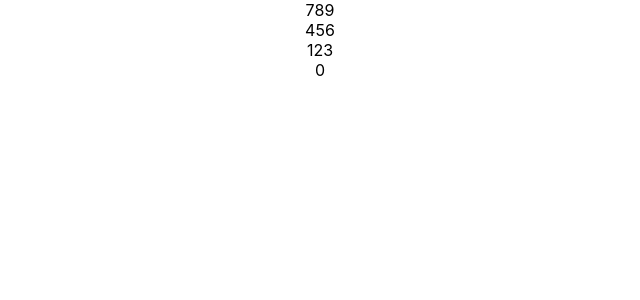
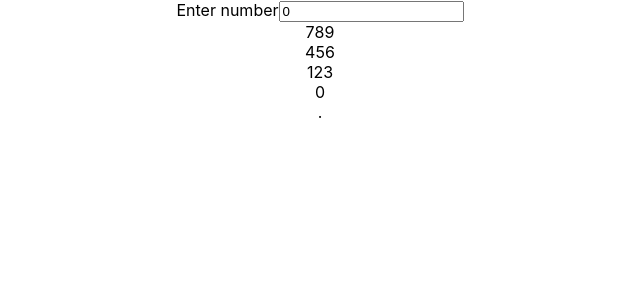
Before and after one commit to rupamita-animaker/Electron-React-Calculator, a React (Create React App) app: page / in a window 1280 px wide. Shown: the top 300 px of the page, without its empty margins (320-960 px from the left). Built offline with nearby package versions, Linux system fonts and the light colour scheme.

Commit message:
feature-1 first commit

```diff
--- a/src/App.js
+++ b/src/App.js
@@ -1,30 +1,72 @@
-import logo from './logo.svg';
 import './App.css';
+import React, { useState } from 'react';
+import Keypad from './components/Keypad';
+import Screen from './components/Screen';
 
 function App() {
-  const digits = [];
-  for(let i=9; i>=0; i=i-3) {
-    if(i==0) {
-      digits.push(
-        <div style={{display: 'inline-block'}} className='digit' key={i}>
-          {i}
-        </div>
-      );
-    } else {
-      for(let j=(i-3+1); j<=i; j++) {
-        digits.push(
-          <div style={{display: 'inline-block'}} className='digit' key={j}>
-            {j}
-          </div>
-        )
+  const operators = {
+    '+' : (a, b) => {return a+b},
+    '-' : (a, b) => {return a-b},
+    '*' : (a, b) => {return a*b},
+    '/' : (a, b) => {return a/b},
+    '%' : (a) => {return a/100}
+  };
+
+  const [value, setValue] = useState(0); // last value enetered
+  const [evaluate, setEvaluate] = useState(false); // will be set to true when '=' is clicked
+  const [infix, setInfix] = useState([]);
+  const [postfix, setPostfix] = useState([]);
+  const [lastInp, setLastInp] = useState(0);
+
+  function handleInputChange(inp) {
+    let lastIndex = inp.length - 1;
+    if(inp[lastIndex] != '=') {
+      setValue(inp);
+    }
+    if (inp === '') {
+      console.log('empty');
+      return;
+    }
+
+    console.log('inp[lastIndex]: ' + inp[lastIndex]);
+
+    if(inp[lastIndex] in operators || inp[lastIndex] == '=') {
+      setLastInp(inp[lastIndex]); // the previous updated value will be acknowledged now and the latest value will be placed in queue
+      if(inp[lastIndex] != '=') {
+        setInfix([...infix, lastInp, inp[lastIndex]]);
       }
-      digits.push(<br/>);
+      else {
+        setInfix([...infix, lastInp]);
+        testFunc();
+      }
     }
+    else if ((lastInp in operators || Number(lastInp) == 0) && inp[lastIndex] != '.') {
+      console.log('if 2 lastInp: ' + lastInp);
+      setLastInp(inp[lastIndex]);
+    }
+    else {
+      setLastInp(lastInp + inp[lastIndex]);
+    }
+    console.log('after (lastInp): ' + lastInp);
+    console.log('infix: ' + infix);
+  }
+
+  function testFunc() {
+    setInfix([...infix, 'eval']);
+    console.log('infix: ' + infix);
   }
 
   return (
     <div className="App">
-      {digits}
+      <form>
+        <label>Enter number</label>
+        <input id='test-number' value={value} onChange={(event) => {
+          handleInputChange(event.target.value);
+        }}></input>
+        <div>{infix}</div>
+      </form>
+      <Screen/>
+      <Keypad/>
     </div>
   );
 }
--- /dev/null
+++ b/src/components/Keypad.js
@@ -0,0 +1,34 @@
+function Keypad () {
+    const digits = [];
+    for(let i=9; i>0; i=i-3) {
+        for(let j=(i-3+1); j<=i; j++) {
+            digits.push(
+            <div style={{display: 'inline-block'}} className='digit' key={j}>
+                {j}
+            </div>
+            )
+        }
+        digits.push(<br/>);
+    }
+
+    return (
+        <div className="keypad">
+            <div className="operands">
+                <div className="digits">
+                    {digits}
+                </div>
+                <div className="bottom-row">
+                    <div className="zero">
+                        0
+                    </div>
+                    <div className="decimal">
+                        .
+                    </div>
+                </div>
+            </div>
+            <div className="operators"></div>
+        </div>
+    );
+}
+
+export default Keypad;
--- /dev/null
+++ b/src/components/Screen.js
@@ -0,0 +1,3 @@
+function Screen() {}
+
+export default Screen;
```
